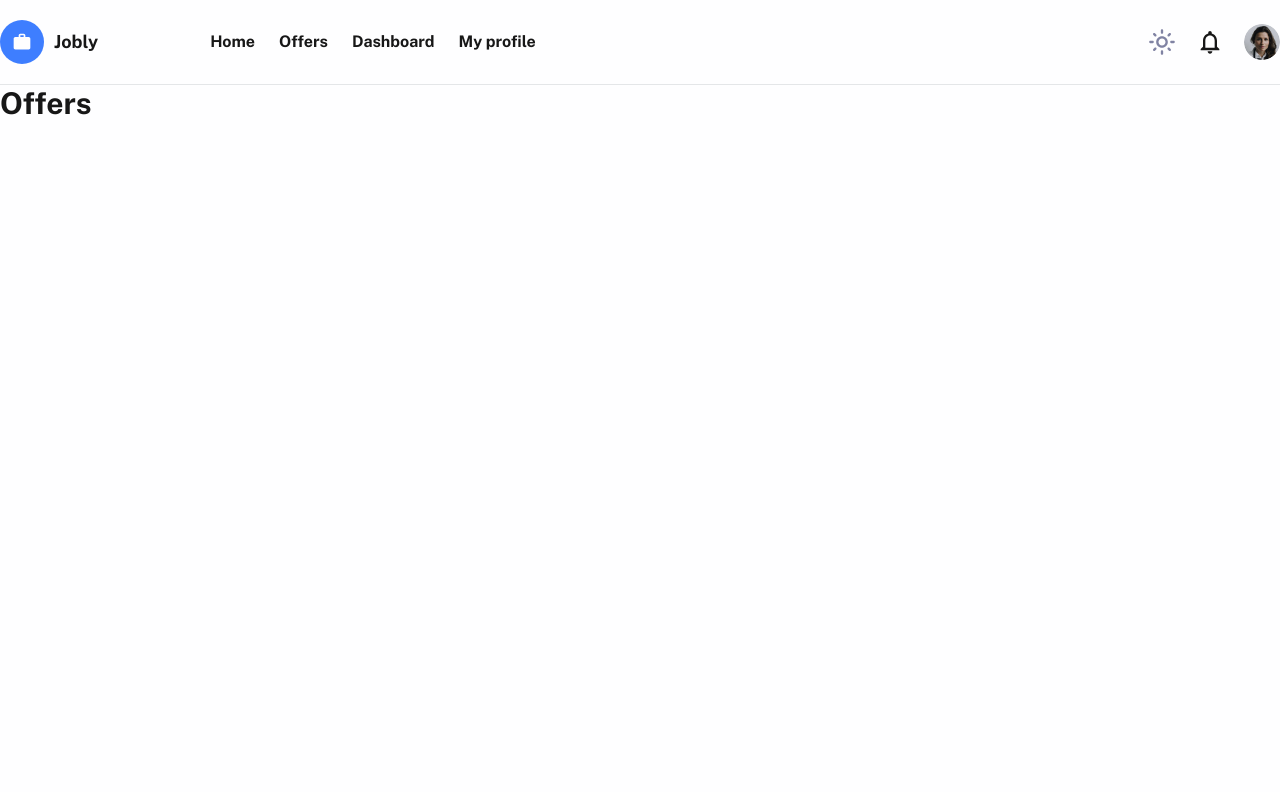
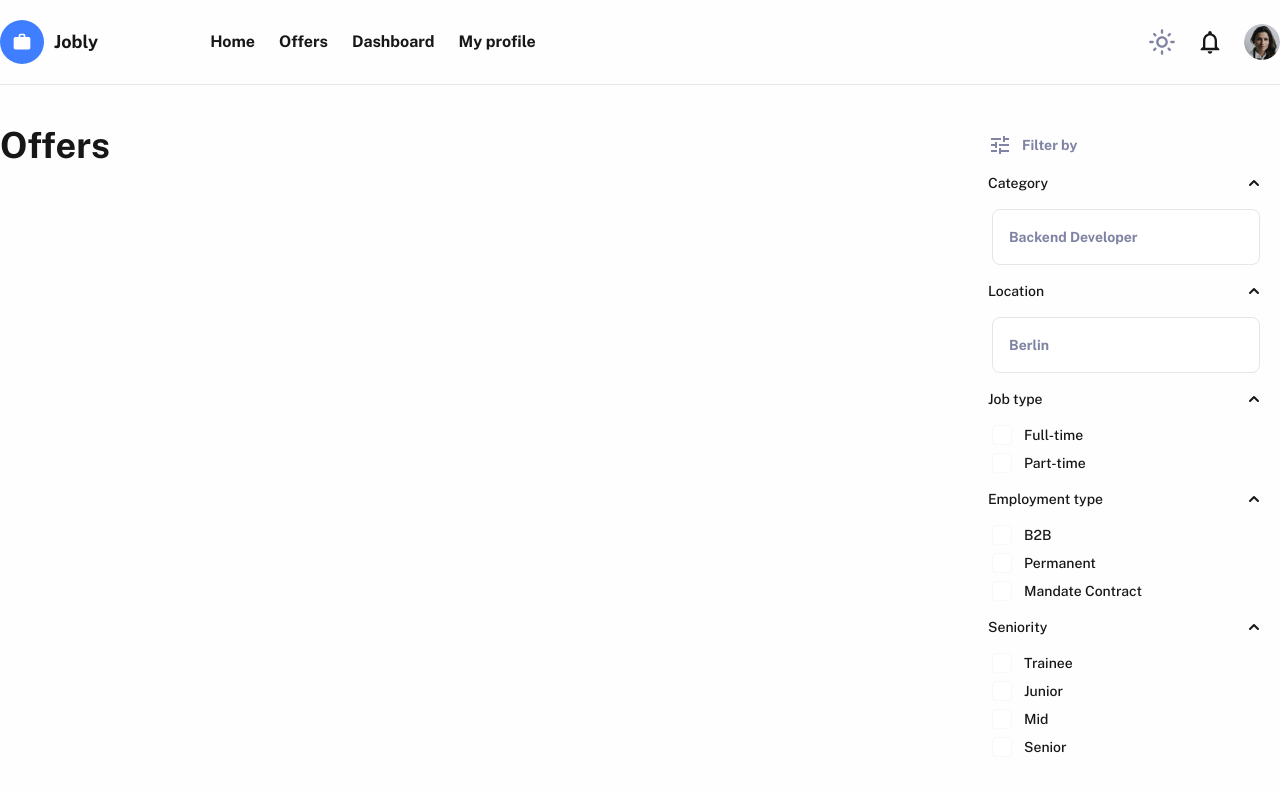
Before and after one commit to mateuszwiniarczyk/jobly-1, a Next.js app: page /offers in a window 1280 px wide. Shown: the top 792 px of the page. Built offline with nearby package versions, Linux system fonts and the light colour scheme; no server answers.

Commit message:
feat: create accordion component

```diff
--- /dev/null
+++ b/src/components/Elements/Accordion.tsx
@@ -0,0 +1,39 @@
+import clsx from 'clsx';
+
+type AccordionProps = {
+  children: React.ReactNode;
+  header: string;
+  headerClassName?: string;
+};
+
+const Accordion = ({ children, header, headerClassName }: AccordionProps) => (
+  <details open className='group'>
+    <summary
+      className={clsx(
+        'group flex cursor-pointer items-center rounded-lg px-4 py-2',
+        headerClassName
+      )}
+    >
+      <span className='text-sm font-medium'>{header}</span>
+
+      <span className='ml-auto shrink-0 transition duration-300 group-open:-rotate-180'>
+        <svg
+          xmlns='http://www.w3.org/2000/svg'
+          className='h-5 w-5'
+          viewBox='0 0 20 20'
+          fill='currentColor'
+        >
+          <path
+            fillRule='evenodd'
+            d='M5.293 7.293a1 1 0 011.414 0L10 10.586l3.293-3.293a1 1 0 111.414 1.414l-4 4a1 1 0 01-1.414 0l-4-4a1 1 0 010-1.414z'
+            clipRule='evenodd'
+          />
+        </svg>
+      </span>
+    </summary>
+
+    {children}
+  </details>
+);
+
+export { Accordion };
--- a/src/features/offers/routes/Offers.tsx
+++ b/src/features/offers/routes/Offers.tsx
@@ -1,9 +1,160 @@
+import { useForm } from 'react-hook-form';
+
+import { Accordion } from '@/components/Elements/Accordion';
+import { InputField } from '@/components/Form/InputField';
 import { MainLayout } from '@/components/Layout/MainLayout';
 
+import TuneIcon from '~/svg/tune.svg';
+
 const Offers = () => {
+  const { register } = useForm();
   return (
     <MainLayout>
-      <h2>Offers</h2>
+      <section className='py-10'>
+        <div className='grid grid-cols-1 gap-4 lg:grid-cols-4 lg:items-start'>
+          <div className='lg:col-span-3'>
+            <h1>Offers</h1>
+          </div>
+
+          <div className='lg:sticky lg:top-4'>
+            <Accordion header='Toogle Filters' headerClassName='px-6 lg:hidden'>
+              <form>
+                <div className='flex items-center gap-2.5 px-4 py-2'>
+                  <TuneIcon className='h-6 w-6 fill-slate-100' />
+                  <span className='text-sm font-bold text-slate-100'>
+                    Filter by
+                  </span>
+                </div>
+
+                <Accordion header='Category'>
+                  <div className='space-y-2 px-5 py-2'>
+                    <InputField
+                      label='Backend Developer'
+                      type='text'
+                      registration={register('category')}
+                    />
+                  </div>
+                </Accordion>
+
+                <Accordion header='Location'>
+                  <div className='space-y-2 px-5 py-2'>
+                    <InputField
+                      label='Berlin'
+                      type='text'
+                      registration={register('location')}
+                    />
+                  </div>
+                </Accordion>
+
+                <Accordion header='Job type'>
+                  <div className='space-y-2 px-5 py-2'>
+                    <div className='flex items-center'>
+                      <input
+                        type='checkbox'
+                        className='h-5 w-5 rounded border-gray-300'
+                      />
+
+                      <label className='ml-3 text-sm font-medium'>
+                        Full-time
+                      </label>
+                    </div>
+
+                    <div className='flex items-center'>
+                      <input
+                        type='checkbox'
+                        className='h-5 w-5 rounded border-gray-300'
+                      />
+
+                      <label className='ml-3 text-sm font-medium'>
+                        Part-time
+                      </label>
+                    </div>
+                  </div>
+                </Accordion>
+
+                <Accordion header='Employment type'>
+                  <div className='space-y-2 px-5 py-2'>
+                    <div className='flex items-center'>
+                      <input
+                        type='checkbox'
+                        className='h-5 w-5 rounded border-gray-300'
+                      />
+
+                      <label className='ml-3 text-sm font-medium'>B2B</label>
+                    </div>
+
+                    <div className='flex items-center'>
+                      <input
+                        type='checkbox'
+                        className='h-5 w-5 rounded border-gray-300'
+                      />
+
+                      <label className='ml-3 text-sm font-medium'>
+                        Permanent
+                      </label>
+                    </div>
+
+                    <div className='flex items-center'>
+                      <input
+                        type='checkbox'
+                        className='h-5 w-5 rounded border-gray-300'
+                      />
+
+                      <label
+                        htmlFor='outdoor'
+                        className='ml-3 text-sm font-medium'
+                      >
+                        Mandate Contract
+                      </label>
+                    </div>
+                  </div>
+                </Accordion>
+
+                <Accordion header='Seniority'>
+                  <div className='space-y-2 px-5 py-2'>
+                    <div className='flex items-center'>
+                      <input
+                        type='checkbox'
+                        className='h-5 w-5 rounded border-gray-300'
+                      />
+
+                      <label className='ml-3 text-sm font-medium'>
+                        Trainee
+                      </label>
+                    </div>
+                    <div className='flex items-center'>
+                      <input
+                        type='checkbox'
+                        className='h-5 w-5 rounded border-gray-300'
+                      />
+
+                      <label className='ml-3 text-sm font-medium'>Junior</label>
+                    </div>
+
+                    <div className='flex items-center'>
+                      <input
+                        type='checkbox'
+                        className='h-5 w-5 rounded border-gray-300'
+                      />
+
+                      <label className='ml-3 text-sm font-medium'>Mid</label>
+                    </div>
+
+                    <div className='flex items-center'>
+                      <input
+                        type='checkbox'
+                        className='h-5 w-5 rounded border-gray-300'
+                      />
+
+                      <label className='ml-3 text-sm font-medium'>Senior</label>
+                    </div>
+                  </div>
+                </Accordion>
+              </form>
+            </Accordion>
+          </div>
+        </div>
+      </section>
     </MainLayout>
   );
 };
```
Also changed, not shown: public/svg/tune.svg (added).
